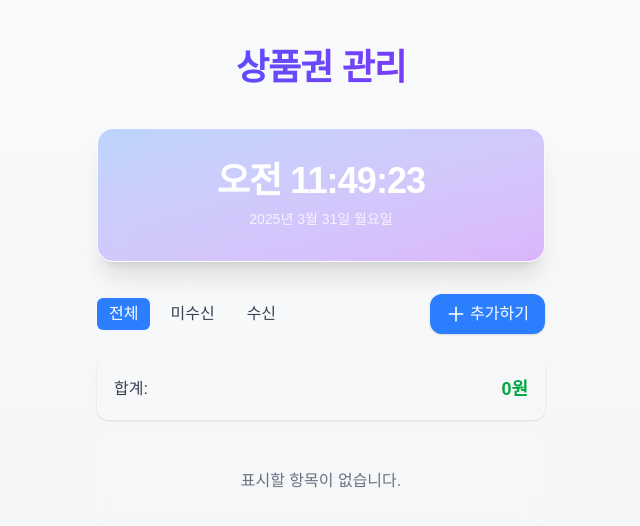
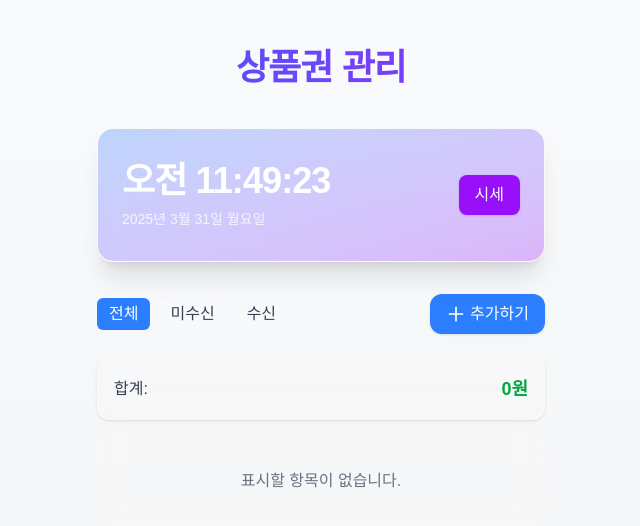
Before and after one commit to bottleroad/cursor_project, a Next.js app: page / in a window 1280 px wide. Shown: the top 526 px of the page, without its empty margins (319-959 px from the left). Built offline with nearby package versions, Linux system fonts and the light colour scheme.

Commit message:
시세 기능 새 창으로 열리도록 변경

```diff
--- a/app/components/Clock.tsx
+++ b/app/components/Clock.tsx
@@ -16,11 +16,16 @@ export default function Clock() {
     return () => clearInterval(timer);
   }, []);
 
+  const handleOpenPriceLink = () => {
+    window.open('https://wooh.co.kr/quote.php', '_blank', 'noopener,noreferrer');
+  };
+
   return (
     <div className="w-full max-w-md mx-auto mb-8 backdrop-blur-md bg-white/10 dark:bg-gray-800/30 rounded-2xl shadow-xl border border-white/20 overflow-hidden">
       <div className="px-6 py-8 relative">
         <div className="absolute top-0 left-0 w-full h-full bg-gradient-to-br from-blue-500/50 to-purple-600/50 opacity-60 z-0"></div>
-        <div className="relative z-10 text-center">
+        <div className="relative z-10 flex justify-between items-center">
+          <div>
             <div className="text-4xl font-bold text-white mb-2 tracking-tight">
               {time ? time.toLocaleTimeString('ko-KR') : ''}
             </div>
@@ -33,6 +38,14 @@ export default function Clock() {
               }) : ''}
             </div>
           </div>
+          <button
+            onClick={handleOpenPriceLink}
+            className="px-4 py-2 bg-purple-600 hover:bg-purple-700 text-white rounded-lg shadow-sm transition-colors focus:outline-none focus:ring-2 focus:ring-purple-500 focus:ring-offset-2"
+            aria-label="시세 보기"
+          >
+            시세
+          </button>
+        </div>
       </div>
     </div>
   );
```
Lines whose indentation alone changed are shown as unchanged.
